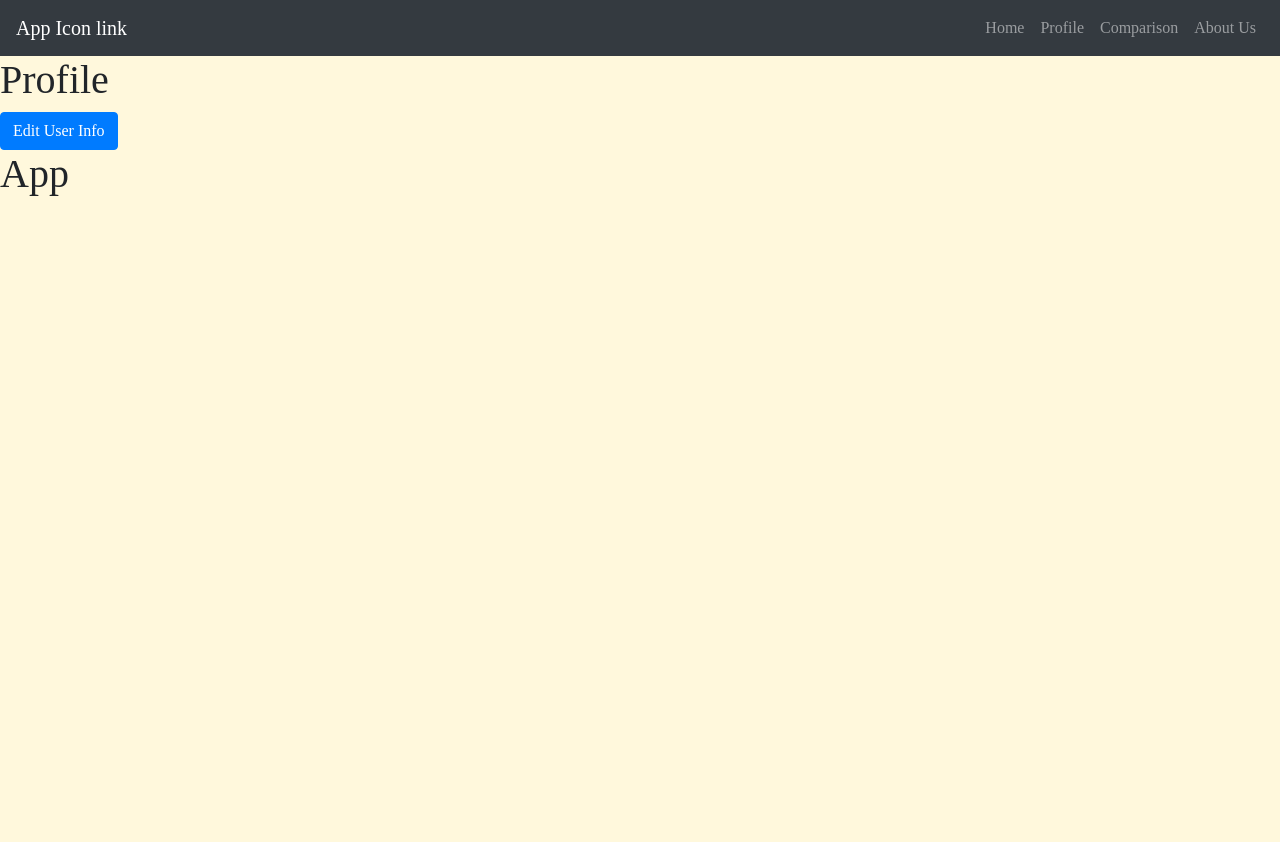
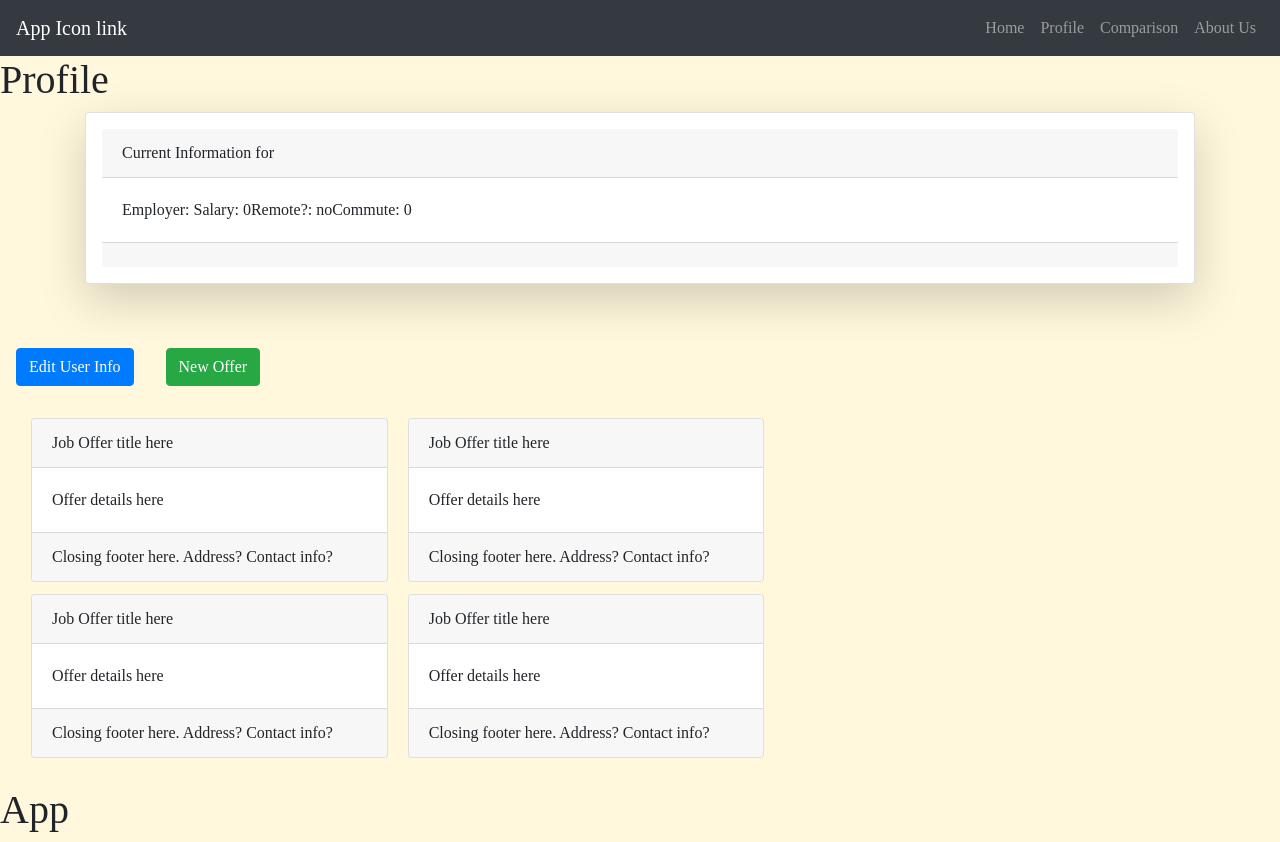
Before and after one commit to fadnesscharlie/remote-rate, a React (Create React App) app in the folder remote-rate/: page /profile in a window 1280 px wide. Before the commit the page ends 800 px from the top, so only its background shows below. Built offline with nearby package versions, Linux system fonts and the light colour scheme; no server answers.

Commit message:
sends full current job info to back end. blueprint for offer.js added.

```diff
--- a/remote-rate/src/App.js
+++ b/remote-rate/src/App.js
@@ -35,7 +35,7 @@ class App extends React.Component {
             </Route>
             <Route exact path="/profile">
               {isAuthenticated ?
-                <Profile email={user.email} /> :
+                <Profile email={user.email} name={user.name} /> :
                 <Profile />
               }
             </Route>
--- /dev/null
+++ b/remote-rate/src/components/Offer.js
@@ -0,0 +1,24 @@
+import React from 'react';
+import { Card} from 'react-bootstrap';
+
+
+class Offer extends React.Component {
+
+  render() {
+    return (
+      <Card>
+        <Card.Header>
+          Job Offer title here
+        </Card.Header>
+        <Card.Body>
+          Offer details here
+        </Card.Body>
+        <Card.Footer>
+          Closing footer here. Address? Contact info?
+        </Card.Footer>
+      </Card>
+    )
+  }
+}
+
+export default Offer;
--- a/remote-rate/src/components/Profile.js
+++ b/remote-rate/src/components/Profile.js
@@ -1,8 +1,10 @@
 import React from 'react';
 // import './Profile.css';
 import Header from './Header';
-import { Form, Button, Modal } from 'react-bootstrap';
+import Offer from './Offer';
+import { Form, Button, Modal, Card, Container, CardColumns } from 'react-bootstrap';
 import axios from 'axios';
+
 
 
 class Profile extends React.Component {
@@ -28,20 +30,23 @@ class Profile extends React.Component {
     //  function will use city stored in state to search api with axios
     e.preventDefault();
     try {
-      console.log(this.state.addressToSearch);
+      this.handleCloseForm();
+      console.log('address to search:', this.state.addressToSearch);
       let locationData = await axios.get(`https://maps.googleapis.com/maps/api/geocode/json?address=${this.state.addressToSearch}&key=${process.env.REACT_APP_GOOGLE_GEOCODE_API}`);
-      console.log(locationData);
-      this.setState({
+
+      this.setState(prevState => ({
         userInfo: {
+          ...prevState.userInfo,
           email: this.props.email,
           homeLat: locationData.data.results[0].geometry.location.lat,
           homeLon: locationData.data.results[0].geometry.location.lng,
-        }
-      });
-      console.log(this.state.userInfo.email);
-      console.log(`Line 35: ${this.state.userInfo.homeLat}`);
+        },
+        addressToSearch: prevState.addressToSearch,
+        showEditModal: prevState.showEditModal,
+      }));
+      console.log('user info before sending to server:', this.state.userInfo);
       this.handleEditUser(this.state.userInfo);
-      this.handleCloseForm();
+
     } catch (err) {
 
       console.log(err);
@@ -49,44 +54,76 @@ class Profile extends React.Component {
   }
   handleCityInput = (e) => {
     e.preventDefault();
-    this.setState({
+    this.setState(prevState => ({
+      userInfo: {
+        ...prevState.userInfo,
+      },
       addressToSearch: e.target.value,
-    })
+      showEditModal: prevState.showEditModal,
+    }));
+    console.log(this.state);
   };
 
   handleEmployerInput = (e) => {
     e.preventDefault();
-    this.setState({
-      curSalary: e.target.value,
-    })
-  };
+    this.setState(prevState => ({
+      userInfo: {
+        ...prevState.userInfo,
+        curEmployer: e.target.value,
+      },
+      addressToSearch: prevState.addressToSearch,
+      showEditModal: prevState.showEditModal,
+    }));
+  }
+
 
   handleSalaryInput = (e) => {
     e.preventDefault();
-    this.setState({
-      curSalary: e.target.value,
-    })
+    this.setState(prevState => ({
+      userInfo: {
+        ...prevState.userInfo,
+        curSalary: e.target.value,
+      },
+      addressToSearch: prevState.addressToSearch,
+      showEditModal: prevState.showEditModal,
+    }));
   };
+
 
   handleIsRemote = (e) => {
     e.preventDefault();
-    this.setState({
-      curRemote: true,
-    })
+    this.setState(prevState => ({
+      userInfo: {
+        ...prevState.userInfo,
+        curRemote: true,
+      },
+      addressToSearch: prevState.addressToSearch,
+      showEditModal: prevState.showEditModal,
+    }));
   };
 
   handleCurCommute = (e) => {
     e.preventDefault();
-    this.setState({
-      commuteDist: e.target.value,
-    })
+    this.setState(prevState => ({
+      userInfo: {
+        ...prevState.userInfo,
+        commuteDist: e.target.value,
+      },
+      addressToSearch: prevState.addressToSearch,
+      showEditModal: prevState.showEditModal,
+    }));
   };
 
   handleMPG = (e) => {
     e.preventDefault();
-    this.setState({
-      milesPerGal: e.target.value,
-    })
+    this.setState(prevState => ({
+      userInfo: {
+        ...prevState.userInfo,
+        milesPerGal: e.target.value,
+      },
+      addressToSearch: prevState.addressToSearch,
+      showEditModal: prevState.showEditModal,
+    }));
   };
 
   handleShowForm = () => {
@@ -101,6 +138,7 @@ class Profile extends React.Component {
   }
   handleEditUser = async (userData) => {
     try {
+      console.log('handle edit user state:', this.state.userInfo);
       let response = await axios.post(`${process.env.REACT_APP_BACKEND_SERVER}/profile`, userData);
       console.log(response);
     } catch (error) {
@@ -108,11 +146,40 @@ class Profile extends React.Component {
     }
   }
   render() {
+    console.log(this.props);
     return (
       <>
         <Header />
         <h1>Profile</h1>
-        <Button onClick={this.handleShowForm}>Edit User Info</Button>
+        <Container>
+
+          <Card className="shadow-lg p-3 mb-5 bg-white rounded">
+            <Card.Header>
+              Current Information for {this.props.name}
+            </Card.Header>
+            <Card.Body>
+              Employer: {this.state.userInfo.curEmployer}
+              Salary: {this.state.userInfo.curSalary}
+              Remote?: {this.state.userInfo.curRemote ? 'yes' : 'no'}
+              Commute: {this.state.userInfo.commuteDist}
+            </Card.Body>
+            <Card.Footer>
+              {this.props.email}
+            </Card.Footer>
+          </Card>
+        </Container>
+
+        <Button className="m-3" onClick={this.handleShowForm}>Edit User Info</Button>
+        <Button className="m-3" variant='success' onClick={console.log('new offer clicked')}>New Offer</Button>
+        <Container className="m-3">
+          <CardColumns>
+          <Offer />
+          <Offer />
+          <Offer />
+          <Offer />
+
+          </CardColumns>
+        </Container>
 
         {this.state.showEditModal ? <Modal show={this.state.showEditModal}><Modal.Header>
           <h2>Create New Profile</h2>
@@ -148,7 +215,7 @@ class Profile extends React.Component {
               <Button variant="primary" type="submit" onClick={this.getLocation}>Submit</Button>
               <Button variant="outline-danger" className="m-1" onClick={this.handleCloseForm}>
                 Close
-            </Button>
+              </Button>
             </Form>
           </Modal.Body></Modal> : ''
         }
```
